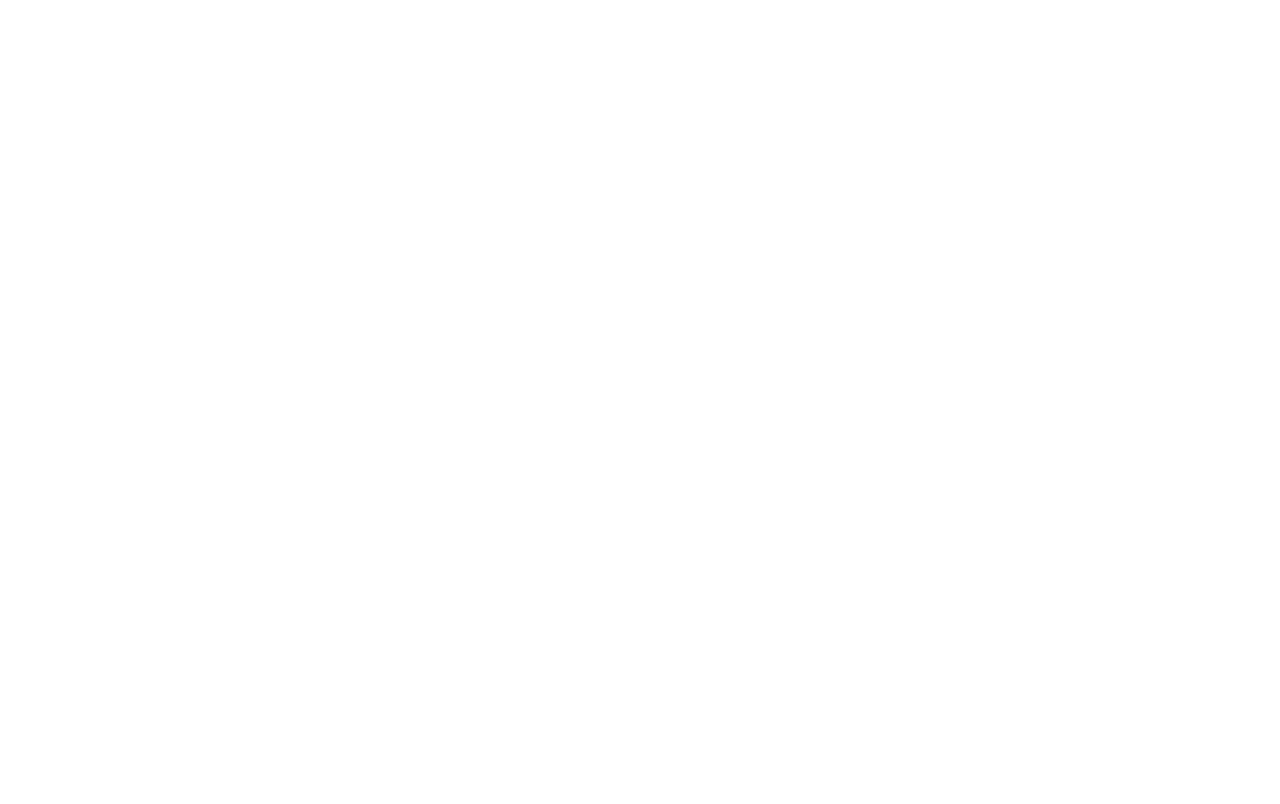
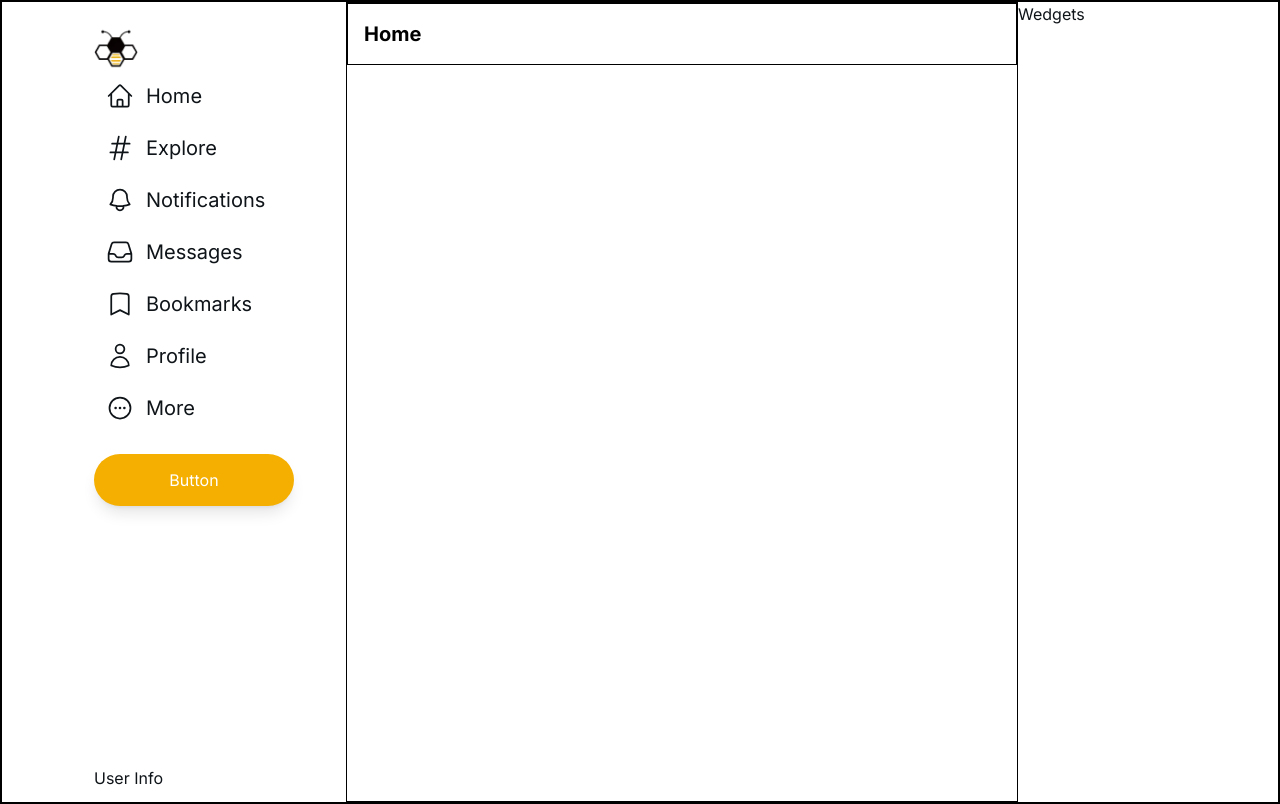
Before and after one commit to KrazyNight/social-media-app-solo-3, a Next.js app: page / in a window 1280 px wide. Built offline with nearby package versions, Linux system fonts and the light colour scheme.

Commit message:
Sidebar PostFeed Widgets do over part 2

```diff
--- a/app/page.tsx
+++ b/app/page.tsx
@@ -1,3 +1,6 @@
+import PostFeed from "@/components/PostFeed";
+import Sidebar from "@/components/Sidebar";
+import Widgets from "@/components/Widgets";
 import Image from "next/image";
 
 
@@ -6,7 +9,20 @@
 export default function Home(){
   return (
     <>
-    <div>
+    <div className="
+    text-[#0f1419]
+    bg-white
+    min-h-screen
+    max-w-[1400px]
+    mx-auto
+    border-2 border-black
+    flex
+
+
+    ">
+      <Sidebar />
+      <PostFeed />
+      <Widgets />
 
     </div>
     </>
--- a/components/PostFeed.tsx
+++ b/components/PostFeed.tsx
@@ -1,9 +1,27 @@
 import React from 'react'
+import PostInput from './PostInput'
 
 export default function PostFeed() {
   return (
     <>
-    <div>
+    <div className='
+    flex-grow
+    max-w-2xl
+    border border-black
+
+    '>
+      <div className='
+      py-4 px-4
+      text-lg sm:text-xl text-black font-bold
+      sticky top-0 z-50
+      bg-white bg-opacity-25 backdrop-blur-sm
+      border border-black
+
+      '>
+        Home
+      </div>
+      <PostInput />
+
 
     </div>
     </>
--- a/components/Sidebar.tsx
+++ b/components/Sidebar.tsx
@@ -1,9 +1,80 @@
-import React from 'react'
+import React from 'react';
+import { BellIcon, BookmarkIcon, EllipsisHorizontalCircleIcon, HashtagIcon, HomeIcon, HomeModernIcon, InboxIcon, UserIcon } from '@heroicons/react/24/outline';
+import Image from 'next/image';
 
 export default function Sidebar() {
   return (
     <>
+    <nav className='
+    hidden
+    sm:flex flex-col
+    h-screen p-3 sticky top-0
+    xl:ml-20
+    xl:mr-10
 
+    '>
+      <div className='relative h-full flex flex-col '>
+
+        <div className='py-3'>
+          <Image
+          src={"/assets/busybee-logo2.png"}
+          width={44}
+          height={44}
+          alt='Logo'
+          className='w-11 h-11 '
+          />
+        </div>
+
+        <ul>
+          <SidebarLink Icon={HomeIcon} text="Home" />
+          <SidebarLink Icon={HashtagIcon} text="Explore " />
+          <SidebarLink Icon={BellIcon} text="Notifications " />
+          <SidebarLink Icon={InboxIcon} text="Messages" />
+          <SidebarLink Icon={BookmarkIcon } text="Bookmarks " />
+          <SidebarLink Icon={UserIcon } text="Profile" />
+          <SidebarLink Icon={EllipsisHorizontalCircleIcon } text="More " />
+        </ul>
+        <button className=' hidden lg:block
+        w-[200px] h-[52px]
+        bg-[#f4af01] text-white
+        rounded-full
+        py-3 mt-2
+        shadow-lg
+        transition
+        cursor-pointer
+        ' >
+          Button
+        </button>
+
+        <div className='absolute bottom-0'>
+          User Info
+        </div>
+      </div>
+
+    </nav>
+    </>
+  )
+}
+
+
+interface SidebarLinkProps {
+  text: string;
+  Icon: React.ForwardRefExoticComponent<Omit<React.SVGProps<SVGSVGElement>, "ref"> & {
+    title?: string;
+    titleId?: string;
+} & React.RefAttributes<SVGSVGElement>>
+
+}
+
+
+function SidebarLink({ text, Icon }: SidebarLinkProps) {
+  return (
+    <>
+    <li className='flex items-center text-xl space-x-3 pl-3 mb-6 '>
+      <Icon className='h-7 w-7 ' />
+      {/* npm install @heroicons/react@2.1.3 */}
+      <span className='hidden lg:block '>{text}</span>
+    </li>
     </>
   )
 }
--- a/components/Widgets.tsx
+++ b/components/Widgets.tsx
@@ -3,7 +3,8 @@
 export default function Widgets() {
   return (
     <>
-    <div>
+    <div className='hidden lg:block'>
+      Wedgets
 
     </div>
     </>
```
